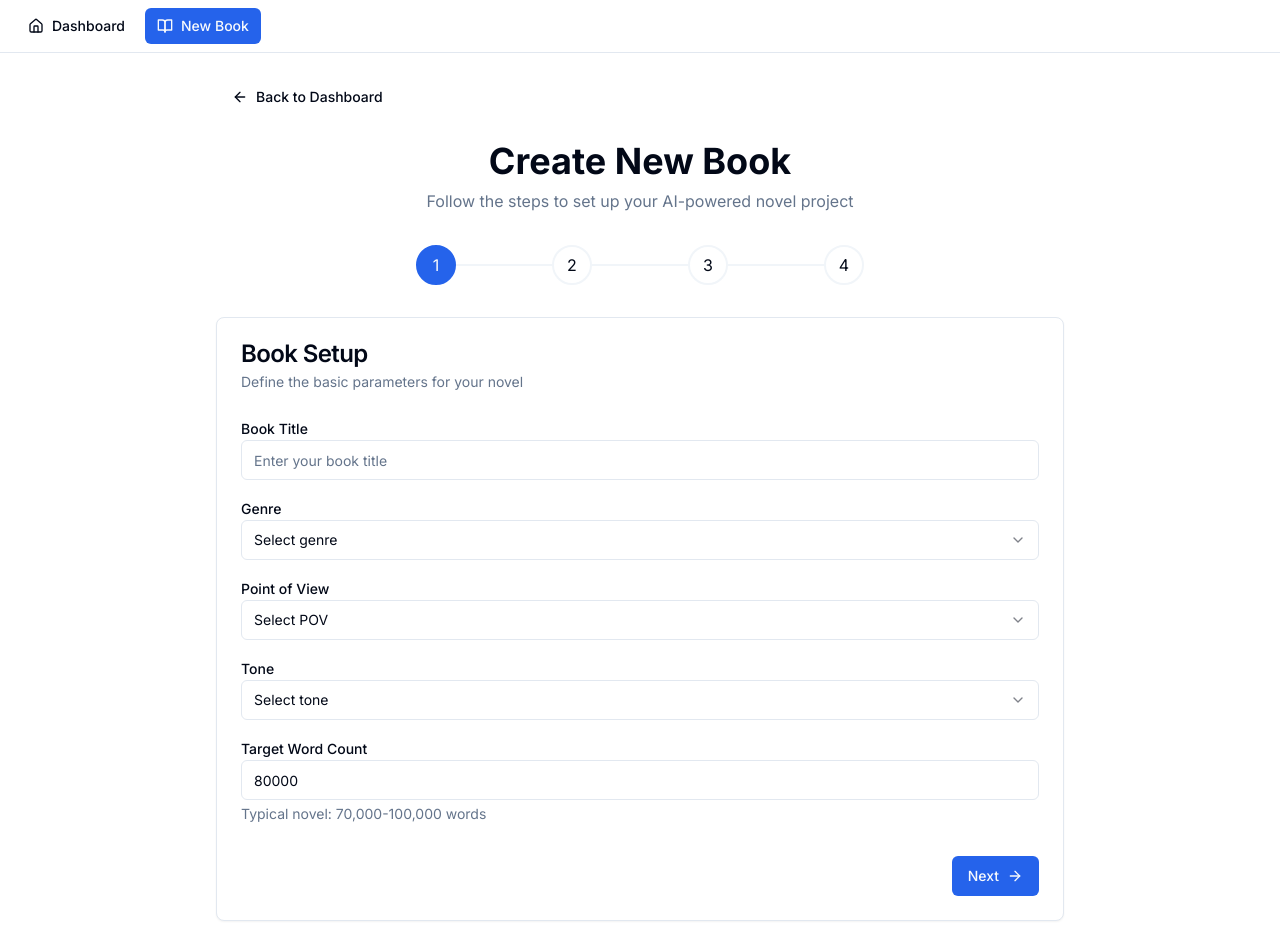
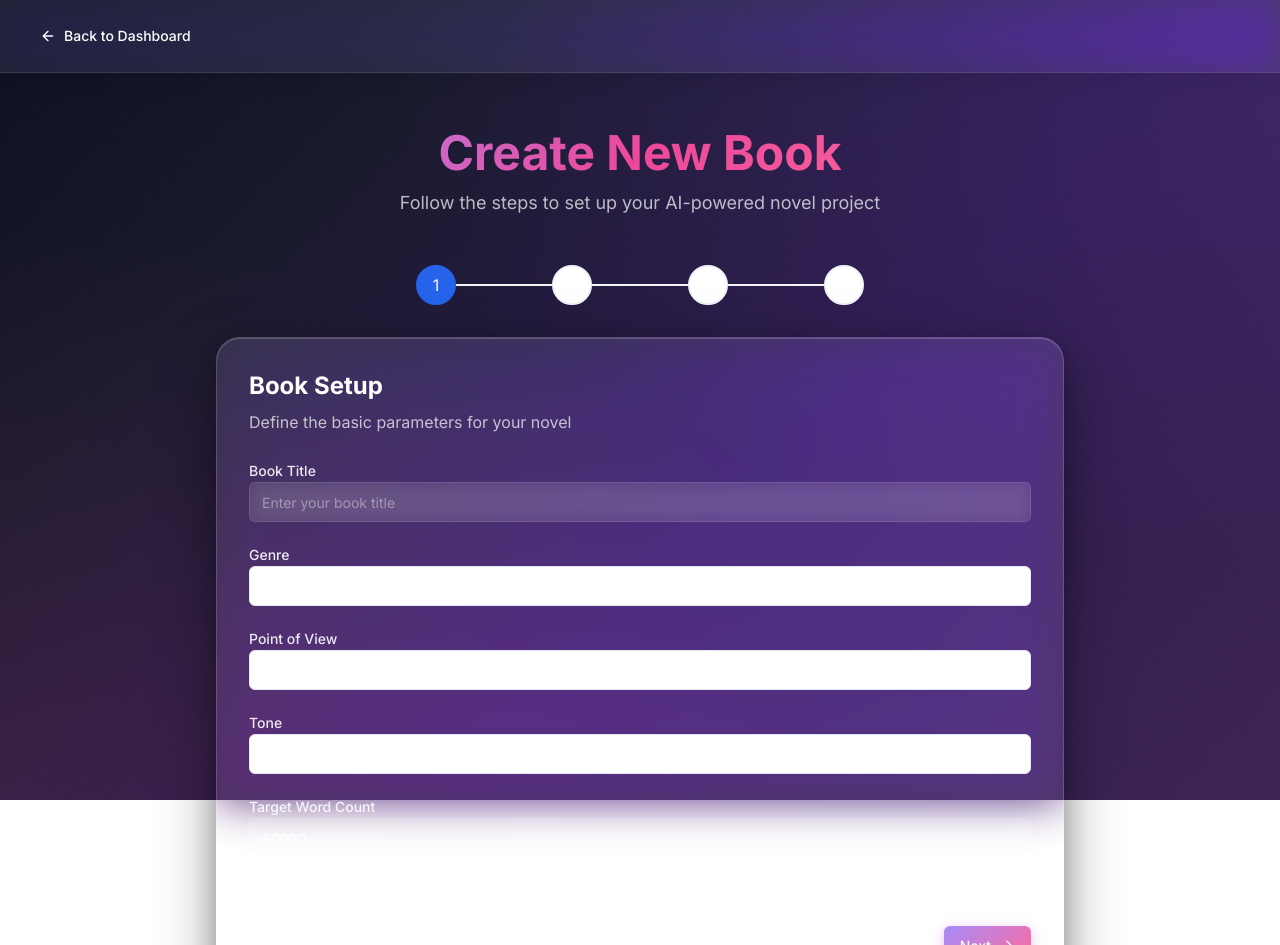
Before and after one commit to SRTECH112/NovelWriterAI, a Next.js app: page /new-book in a window 1280 px wide. After the commit the page ends 800 px from the top, so only its background shows below. Built offline with nearby package versions, Linux system fonts and the light colour scheme.

Commit message:
Rework new-book page with premium styling - glass cards, gradient inputs, and improved visual hierarchy

```diff
--- a/app/new-book/page.tsx
+++ b/app/new-book/page.tsx
@@ -249,48 +249,52 @@ export default function NewBookPage() {
   };
 
   return (
-    <div className="min-h-screen bg-background">
-      <NavigationBar />
-      <div className="container mx-auto p-6 max-w-4xl">
-        <div className="mb-6">
-          <Button variant="ghost" onClick={() => router.push('/dashboard')}>
+    <div className="min-h-screen premium-page-bg text-white">
+      <div className="glass-nav sticky top-0 z-50">
+        <div className="container mx-auto px-6 py-4">
+          <Button variant="ghost" className="text-white hover:bg-white/10" onClick={() => router.push('/dashboard')}>
             <ArrowLeft className="h-4 w-4 mr-2" />
             Back to Dashboard
           </Button>
         </div>
+      </div>
 
-        <div className="mb-8 text-center">
-          <h1 className="text-4xl font-bold mb-2">Create New Book</h1>
-          <p className="text-muted-foreground">Follow the steps to set up your AI-powered novel project</p>
+      <div className="container mx-auto p-6 max-w-4xl">
+        <div className="mb-12 mt-8 text-center fade-in-up">
+          <h1 className="text-5xl font-bold mb-3 gradient-text">Create New Book</h1>
+          <p className="text-white/70 text-lg">Follow the steps to set up your AI-powered novel project</p>
         </div>
 
-        {renderStepIndicator()}
+        <div className="fade-in-up stagger-1">
+          {renderStepIndicator()}
+        </div>
 
         {error && (
-          <div className="bg-destructive/10 border border-destructive/20 rounded-lg p-4 mb-6">
-            <p className="text-destructive">{error}</p>
+          <div className="bg-red-500/10 border border-red-500/20 rounded-lg p-4 mb-6 glass-card fade-in-up">
+            <p className="text-red-300">{error}</p>
           </div>
         )}
 
         {currentStep === 'setup' && (
-          <Card>
-            <CardHeader>
-              <CardTitle>Book Setup</CardTitle>
-              <CardDescription>Define the basic parameters for your novel</CardDescription>
-            </CardHeader>
-            <CardContent className="space-y-4">
+          <div className="glass-card p-8 fade-in-up">
+            <div className="mb-6">
+              <h2 className="text-2xl font-bold text-white mb-2">Book Setup</h2>
+              <p className="text-white/70">Define the basic parameters for your novel</p>
+            </div>
+            <div className="space-y-5">
               <div>
-                <Label htmlFor="title">Book Title</Label>
+                <Label htmlFor="title" className="text-white/90">Book Title</Label>
                 <Input
                   id="title"
                   value={title}
                   onChange={(e) => setTitle(e.target.value)}
                   placeholder="Enter your book title"
+                  className="premium-input text-white placeholder:text-white/40"
                 />
               </div>
 
               <div>
-                <Label htmlFor="genre">Genre</Label>
+                <Label htmlFor="genre" className="text-white/90">Genre</Label>
                 <Select value={genre} onValueChange={setGenre}>
                   <SelectTrigger>
                     <SelectValue placeholder="Select genre" />
@@ -310,7 +314,7 @@ export default function NewBookPage() {
               </div>
 
               <div>
-                <Label htmlFor="pov">Point of View</Label>
+                <Label htmlFor="pov" className="text-white/90">Point of View</Label>
                 <Select value={pov} onValueChange={setPov}>
                   <SelectTrigger>
                     <SelectValue placeholder="Select POV" />
@@ -325,7 +329,7 @@ export default function NewBookPage() {
               </div>
 
               <div>
-                <Label htmlFor="tone">Tone</Label>
+                <Label htmlFor="tone" className="text-white/90">Tone</Label>
                 <Select value={tone} onValueChange={setTone}>
                   <SelectTrigger>
                     <SelectValue placeholder="Select tone" />
@@ -342,7 +346,7 @@ export default function NewBookPage() {
               </div>
 
               <div>
-                <Label htmlFor="wordcount">Target Word Count</Label>
+                <Label htmlFor="wordcount" className="text-white/90">Target Word Count</Label>
                 <Input
                   id="wordcount"
                   type="number"
@@ -351,97 +355,98 @@ export default function NewBookPage() {
                   min={10000}
                   max={200000}
                   step={10000}
+                  className="premium-input text-white"
                 />
-                <p className="text-sm text-muted-foreground mt-1">
+                <p className="text-sm text-white/50 mt-1">
                   Typical novel: 70,000-100,000 words
                 </p>
               </div>
 
-              <div className="flex justify-end pt-4">
-                <Button onClick={handleSetupNext}>
+              <div className="flex justify-end pt-6">
+                <Button onClick={handleSetupNext} className="gradient-button text-white">
                   Next
                   <ArrowRight className="h-4 w-4 ml-2" />
                 </Button>
               </div>
-            </CardContent>
-          </Card>
+            </div>
+          </div>
         )}
 
         {currentStep === 'whitepaper' && (
-          <Card>
-            <CardHeader>
-              <CardTitle>Story Concept / Whitepaper</CardTitle>
-              <CardDescription>Paste your full concept. This will be your canonical whitepaper.</CardDescription>
-            </CardHeader>
-            <CardContent className="space-y-4">
+          <div className="glass-card p-8 fade-in-up">
+            <div className="mb-6">
+              <h2 className="text-2xl font-bold text-white mb-2">Story Concept / Whitepaper</h2>
+              <p className="text-white/70">Paste your full concept. This will be your canonical whitepaper.</p>
+            </div>
+            <div className="space-y-5">
               <div>
-                <Label htmlFor="whitepaper">Story Concept / Whitepaper</Label>
+                <Label htmlFor="whitepaper" className="text-white/90">Story Concept / Whitepaper</Label>
                 <Textarea
                   id="whitepaper"
                   value={whitepaper}
                   onChange={(e) => setWhitepaper(e.target.value)}
                   placeholder="Describe your story world, characters, magic systems, technology, factions, timeline, themes, and any other important details..."
-                  className="min-h-[300px] font-mono text-sm"
+                  className="min-h-[300px] font-mono text-sm premium-input text-white placeholder:text-white/40"
                 />
-                <p className="text-sm text-muted-foreground mt-2">
+                <p className="text-sm text-white/50 mt-2">
                   Include as much detail as possible about your world, characters, rules, and story elements.
                 </p>
               </div>
 
               <div>
-                <Label htmlFor="storyOutline">
+                <Label htmlFor="storyOutline" className="text-white/90">
                   Story / Chapter Outline{' '}
-                  <span className="text-muted-foreground font-normal">(optional but recommended)</span>
+                  <span className="text-white/50 font-normal">(optional but recommended)</span>
                 </Label>
                 <Textarea
                   id="storyOutline"
                   value={storyOutline}
                   onChange={(e) => setStoryOutline(e.target.value)}
                   placeholder="Paste your chapter outline here. Can be:&#10;- Bullet points&#10;- Chapter summaries&#10;- Act breakdowns&#10;- Messy notes&#10;&#10;Example:&#10;Act 1 - Setup&#10;Ch 1: Kate's first day, meets Marvin&#10;Ch 2: Discovers Marvin's secret identity&#10;Ch 3: Love triangle begins with Boy A&#10;&#10;Act 2 - Rising Tension&#10;Ch 4: Kate and Marvin grow closer&#10;..."
-                  className="min-h-[300px] font-mono text-sm"
+                  className="min-h-[300px] font-mono text-sm premium-input text-white placeholder:text-white/40"
                 />
-                <p className="text-sm text-muted-foreground mt-2">
+                <p className="text-sm text-white/50 mt-2">
                   AI will parse this into structured Acts and Chapters. Supports plain text, bullet points, or informal notes.
                 </p>
               </div>
 
-              <div className="flex justify-between pt-4">
-                <Button variant="outline" onClick={() => setCurrentStep('setup')}>
+              <div className="flex justify-between pt-6">
+                <Button variant="outline" className="glass-panel border-white/20 text-white hover:bg-white/10" onClick={() => setCurrentStep('setup')}>
                   <ArrowLeft className="h-4 w-4 mr-2" />
                   Back
                 </Button>
-                <Button onClick={handleWhitepaperNext}>
+                <Button onClick={handleWhitepaperNext} className="gradient-button text-white">
                   Next
                   <ArrowRight className="h-4 w-4 ml-2" />
                 </Button>
               </div>
-            </CardContent>
-          </Card>
+            </div>
+          </div>
         )}
 
         {currentStep === 'bible' && (
-          <Card>
-            <CardHeader>
-              <CardTitle>Story Bible Generation</CardTitle>
-              <CardDescription>
+          <div className="glass-card p-8 fade-in-up">
+            <div className="mb-6">
+              <h2 className="text-2xl font-bold text-white mb-2">Story Bible Generation</h2>
+              <p className="text-white/70">
                 Generate a structured Story Bible from your concept. This will become the canonical source of truth for your novel.
-              </CardDescription>
-            </CardHeader>
-            <CardContent className="space-y-4">
+              </p>
+            </div>
+            <div className="space-y-5">
               {!generatedBible ? (
-                <div className="text-center py-8">
-                  <BookOpen className="h-16 w-16 mx-auto mb-4 text-muted-foreground" />
-                  <p className="text-muted-foreground mb-4">
+                <div className="text-center py-12">
+                  <BookOpen className="h-20 w-20 mx-auto mb-6 text-purple-300 opacity-50" />
+                  <p className="text-white/70 mb-6 text-lg">
                     Click below to generate your Story Bible from the provided concept
                   </p>
-                  <Button onClick={handleGenerateBible} disabled={loading}>
+                  <Button onClick={handleGenerateBible} disabled={loading} className="gradient-button text-white">
                     {loading && <Loader2 className="h-4 w-4 mr-2 animate-spin" />}
                     Generate Story Bible
                   </Button>
                 </div>
               ) : (
-                <div className="space-y-4">
-                  <div className="bg-muted/50 rounded-lg p-4 max-h-[500px] overflow-y-auto space-y-4 text-sm">
+                <div className="space-y-5">
+                  <div className="bg-white/5 rounded-lg p-6 max-h-[500px] overflow-y-auto space-y-4 text-sm border border-white/10">
                     <div>
                       <h3 className="font-semibold mb-2">Whitepaper (verbatim)</h3>
                       <div className="whitespace-pre-wrap bg-background border rounded p-3 text-xs">
@@ -505,19 +510,19 @@ export default function NewBookPage() {
                     )}
                   </div>
 
-                  <div className="flex justify-between pt-4">
-                    <Button variant="outline" onClick={() => setGeneratedBible(null)}>
+                  <div className="flex justify-between pt-6">
+                    <Button variant="outline" className="glass-panel border-white/20 text-white hover:bg-white/10" onClick={() => setGeneratedBible(null)}>
                       Regenerate
                     </Button>
-                    <Button onClick={handleApproveBible}>
+                    <Button onClick={handleApproveBible} className="gradient-button text-white">
                       Approve & Continue
                       <ArrowRight className="h-4 w-4 ml-2" />
                     </Button>
                   </div>
                 </div>
               )}
-            </CardContent>
-          </Card>
+            </div>
+          </div>
         )}
 
         {currentStep === 'outline' && (
```
